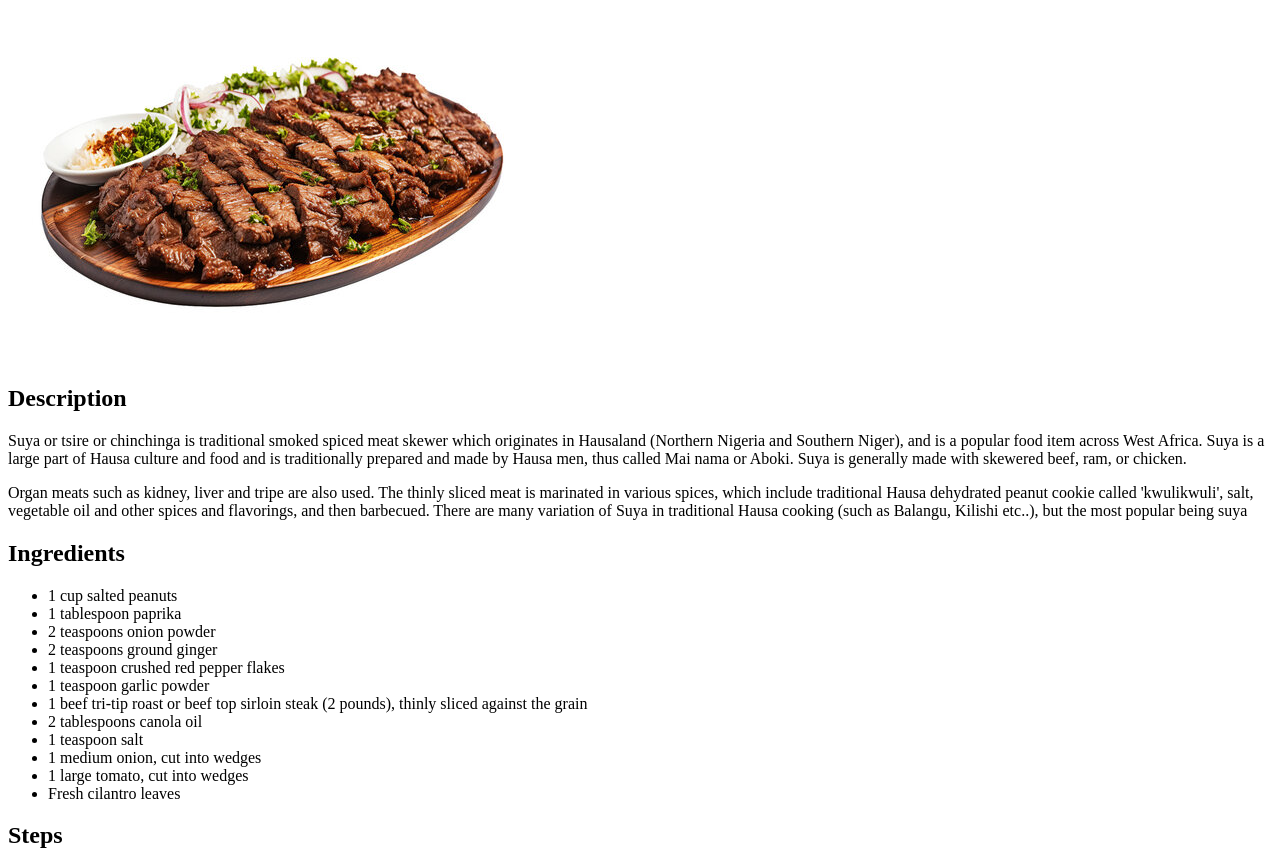
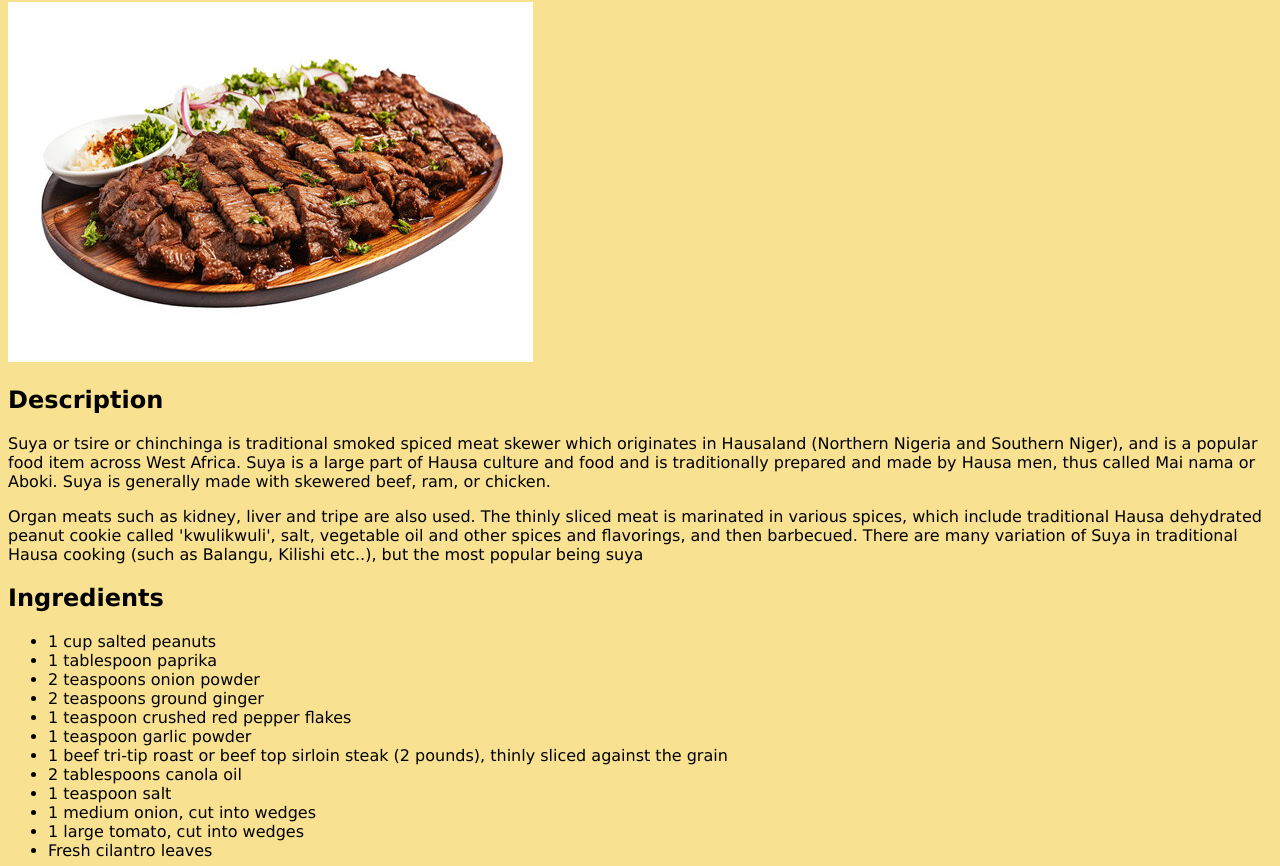
Before and after one commit to MaikNoungoua/odin-recipes, a plain HTML site: page recipes/suya.html in a window 1280 px wide. Shown: the part 79-945 px from the top of the page. Drawn offline with Linux system fonts and the light colour scheme.

Commit message:
recipe page update with some css

```diff
--- a/recipes/css/frenchtoast.css
+++ b/recipes/css/frenchtoast.css
@@ -1,5 +1,9 @@
 /* styles.css*/
 
+body{
+    background-color: rgb(248, 225, 145);
+    font-family: 'Lucida Sans', 'Lucida Sans Regular', 'Lucida Grande', 'Lucida Sans Unicode';
+}
 .test-header {
     /*height: 5px;*/
     /*width: 100px;*/
--- /dev/null
+++ b/recipes/css/index.css
@@ -0,0 +1,37 @@
+body{
+    background-color: rgb(242, 192, 65);
+}
+
+.welcome-message{
+    font-family: Verdana, Geneva, Tahoma, sans-serif;
+    margin-left: 20px;
+}
+
+.welcome-picture{
+    display: inline-flex;
+}
+
+img{
+    height: 600px;
+    width: 600px;
+}
+
+p{
+    font-family: Verdana, Geneva, Tahoma, sans-serif;
+    font-size: 15px;
+}
+.links{
+
+    display: flex;
+}
+ul{
+    display: inline-flex;
+    list-style-type: none;
+    justify-content: space-between;
+    gap: 45px;
+}
+
+.picto-food{
+    width: 90px;
+    height: 90px;
+}
--- a/recipes/css/pancakes.css
+++ b/recipes/css/pancakes.css
@@ -0,0 +1,4 @@
+body{
+    background-color: rgb(248, 225, 145);
+    font-family: 'Lucida Sans', 'Lucida Sans Regular', 'Lucida Grande', 'Lucida Sans Unicode';
+}
--- a/recipes/css/suya.css
+++ b/recipes/css/suya.css
@@ -0,0 +1,4 @@
+body{
+    background-color: rgb(248, 225, 145);
+    font-family: 'Lucida Sans', 'Lucida Sans Regular', 'Lucida Grande', 'Lucida Sans Unicode';
+}
--- a/recipes/suya.html
+++ b/recipes/suya.html
@@ -3,6 +3,7 @@
 <head>
     <meta charset="UTF-8">
     <title>How To Make Savoury Suya</title>
+    <link rel="stylesheet" href="./css/suya.css">
 </head>
 <body>
     <h1>Suya</h1>
@@ -43,7 +44,7 @@
         <li>Thread beef onto metal or soaked wooden skewers. Grill, covered, over medium-high heat until beef reaches desired doneness, 10-15 minutes, turning occasionally. Serve with onion, tomato and cilantro.</li>
     </ol>
 
-    <a href="../index.html">Return to Homepage</a>cd
+    <a href="../index.html">Return to Homepage</a>
 
 </body>
 </html>
```
Also changed, not shown: recipes/pancakes.html (+1 -0 lines).
